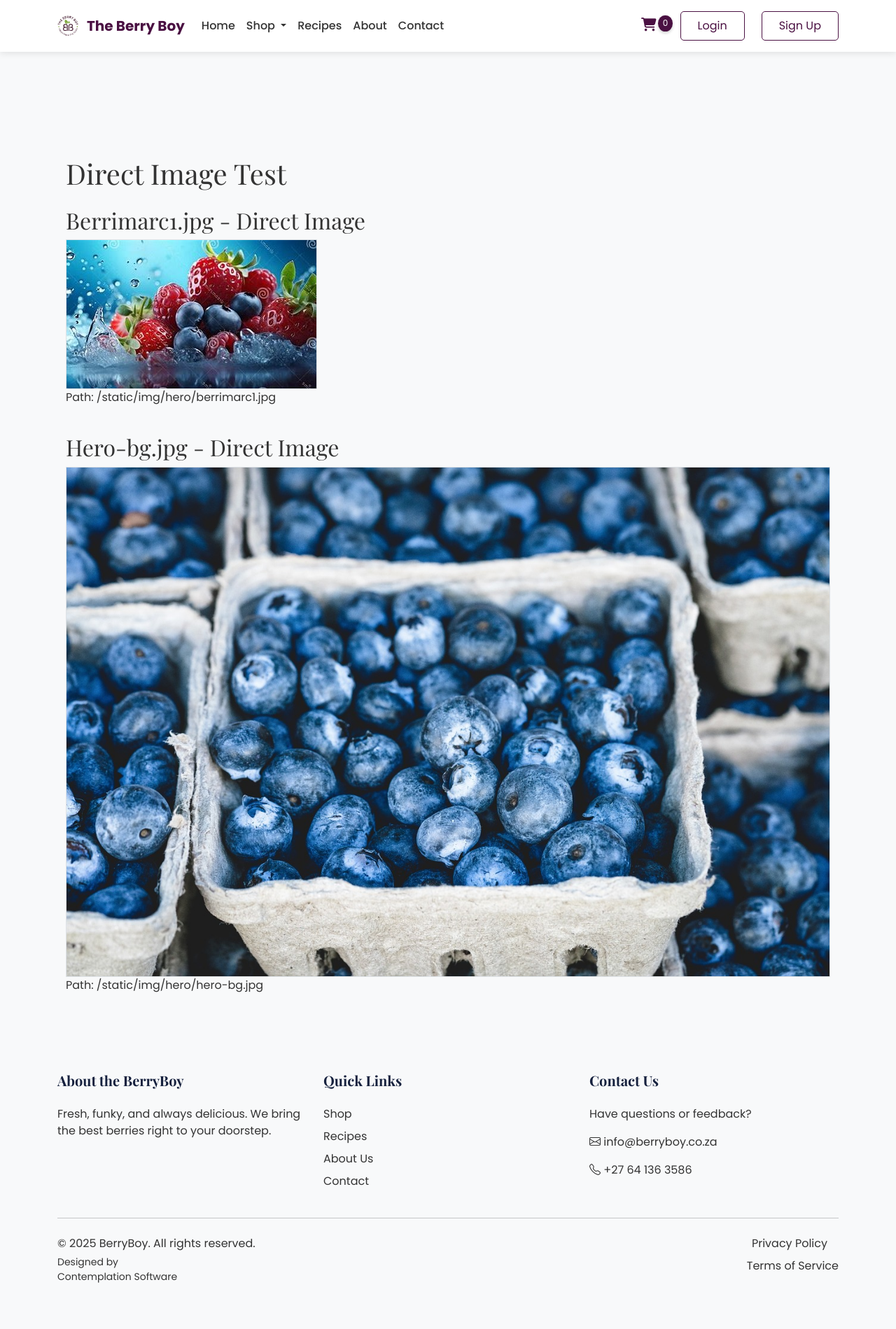
After one commit to WayneBruton/berryboy, a Flask app: page /image-test in a window 1280 px wide. The commit adds this page. Shown: the whole page at 70% size. Run offline with Flask 3, Linux system fonts and the light colour scheme; data that the repository does not hold is empty; some libraries are stand-ins or nearby versions.

Commit message:
2025/05/16C

```diff
--- a/app/routes/main.py
+++ b/app/routes/main.py
@@ -7,6 +7,11 @@ from app.models.product import Product, Category
 import traceback
 
 main = Blueprint('main', __name__)
+
+@main.route('/image-test')
+def image_test():
+    """Test page for direct image testing"""
+    return render_template('main/image_direct_test.html')
 
 @main.route('/')
 def index():
--- a/app/static/css/style.css
+++ b/app/static/css/style.css
@@ -69,6 +69,11 @@ h1, h2, h3, h4, h5, h6 {
     color: white;
 }
 
+/* Hero background image */
+.hero-bg {
+    background-image: url('/static/img/hero/berrimarc1.jpg');
+}
+
 .hero-slide::before {
     content: '';
     position: absolute;
@@ -76,7 +81,7 @@ h1, h2, h3, h4, h5, h6 {
     left: 0;
     right: 0;
     bottom: 0;
-    background: linear-gradient(to right, rgba(0, 0, 0, 0.7), rgba(0, 0, 0, 0.3));
+    background: linear-gradient(to right, rgba(0, 0, 0, 0.4), rgba(0, 0, 0, 0.1));
     z-index: 1;
 }
 
--- a/app/templates/base.html
+++ b/app/templates/base.html
@@ -18,7 +18,7 @@
     <link rel="stylesheet" href="https://cdn.jsdelivr.net/npm/bootstrap-icons@1.11.0/font/bootstrap-icons.css">
 
     <!-- Custom CSS -->
-    <link rel="stylesheet" href="{{ url_for('static', filename='css/style.css') }}">
+    <link rel="stylesheet" href="{{ url_for('static', filename='css/style.css') }}?v={{ range(1, 1000000) | random }}">
 
     {% block extra_css %}{% endblock %}
 </head>
--- /dev/null
+++ b/app/templates/main/image_direct_test.html
@@ -0,0 +1,23 @@
+{% extends "base.html" %}
+
+{% block content %}
+<div class="container mt-5 pt-5">
+    <h1>Direct Image Test</h1>
+
+    <div class="row mt-4">
+        <div class="col-12">
+            <h2>Berrimarc1.jpg - Direct Image</h2>
+            <img src="{{ url_for('static', filename='img/hero/berrimarc1.jpg') }}" alt="Berrimarc1" class="img-fluid border">
+            <p>Path: /static/img/hero/berrimarc1.jpg</p>
+        </div>
+    </div>
+
+    <div class="row mt-4">
+        <div class="col-12">
+            <h2>Hero-bg.jpg - Direct Image</h2>
+            <img src="{{ url_for('static', filename='img/hero/hero-bg.jpg') }}" alt="Hero BG" class="img-fluid border">
+            <p>Path: /static/img/hero/hero-bg.jpg</p>
+        </div>
+    </div>
+</div>
+{% endblock %}
```
Also changed, not shown: app/routes/test_routes.py (added, +8 -0 lines), app/templates/main/image_test.html (added, +44 -0 lines), app/static/img/hero/berrimarc1.jpg (added).
